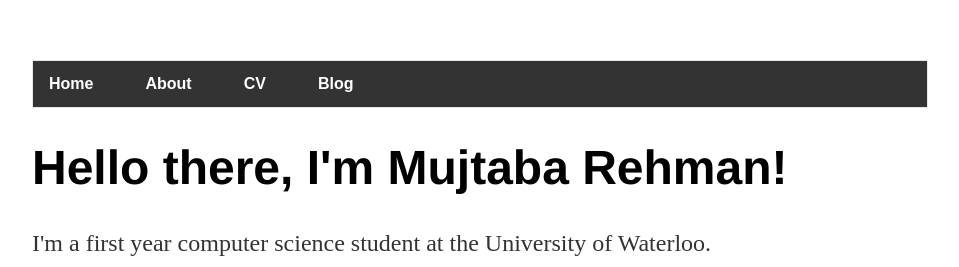
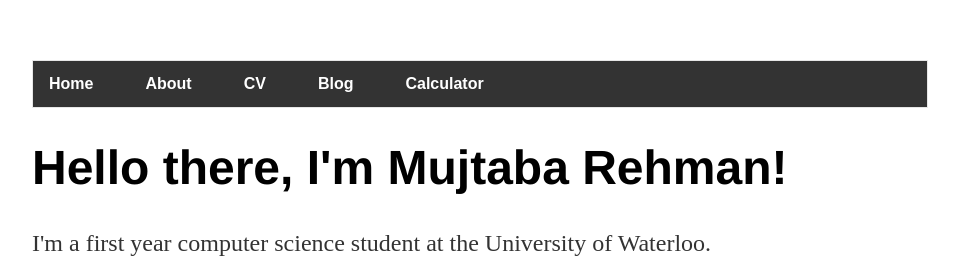
Before and after one commit to RehmanMujtaba/old-website, a Jekyll site: the page built from index.html, in a window 1280 px wide. Shown: the top 267 px of the page, without its empty margins (160-1119 px from the left). Built offline with Jekyll 4.4.1, drawn with Linux system fonts in a browser that asks for light colours.

Commit message:
Update default.html

```diff
--- a/_layouts/default.html
+++ b/_layouts/default.html
@@ -12,7 +12,7 @@
 		        	<li><a href="/about">About</a></li>
 	        		<li><a href="/cv">CV</a></li>
 	        		<li><a href="/blog">Blog</a></li>
-				<li><a href="/Calculator"><Calculator></a><li>
+	        		<li><a href="/Calculator">Calculator</a></li>
 	    		</ul>
 			</nav>
 			<div class="container">
```
